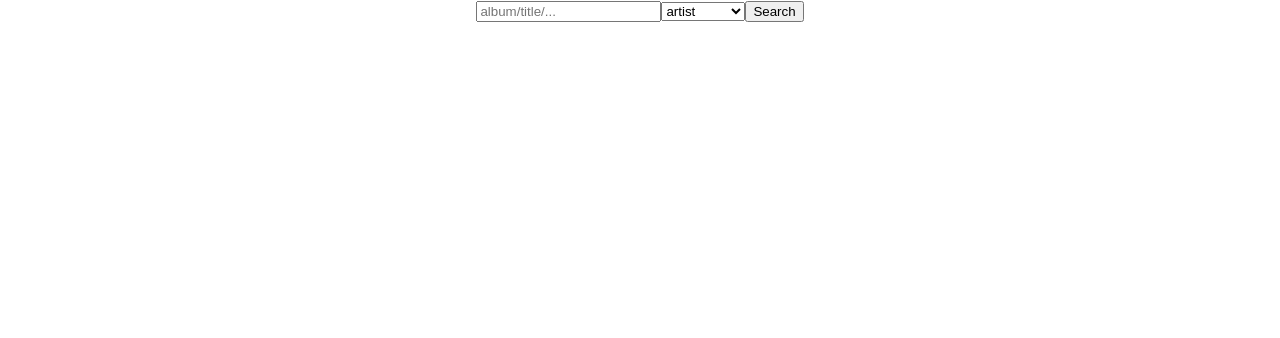
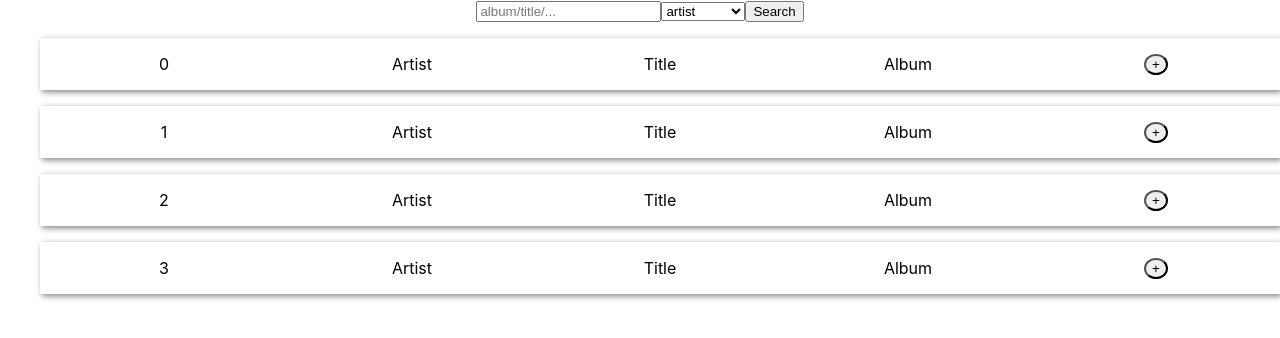
Before and after one commit to lhommenul/music_player, a React (Create React App) app: page / in a window 1280 px wide. Shown: the top 338 px of the page. Built offline with nearby package versions, Linux system fonts and the light colour scheme.

Commit message:
emitter changed and working

```diff
--- a/src/App.js
+++ b/src/App.js
@@ -1,10 +1,13 @@
-import logo from './logo.svg';
 import './App.css';
 import SearchBar from './modules/search/SearchBar';
+import Results from './modules/results/Results';
+import Modal from './modules/results/modal/Modal';
 function App() {
   return (
     <div className="App">
       <SearchBar></SearchBar>
+      <Results></Results>
+      <Modal></Modal>
     </div>
   );
 }
--- /dev/null
+++ b/src/modules/event/index.js
@@ -0,0 +1,11 @@
+const EventEmitter = {
+    _events: {},
+    dispatch: function (event, data) {
+      if (!this._events[event]) return;
+      this._events[event].forEach(callback => callback(data))
+    },
+    subscribe: function (event, callback) {
+      if (!this._events[event]) this._events[event] = [];
+      this._events[event].push(callback);
+  }}
+module.exports = { EventEmitter };
--- a/src/modules/results/Results.jsx
+++ b/src/modules/results/Results.jsx
@@ -1,22 +1,39 @@
 import React from 'react'
 import Result from './result/Result'
 
-const Results = () => {
+let list_res = [
+    {
+
+    },
+    {
+
+    },
+    {
+
+    },
+    {
+
+    },
+]
+
+const Results = (props) => {
     return (
-        <ul>
+        <section>
             {/* MESSAGE */}
             <div>
 
             </div>
             {/* LIST ALL RESULTS */}
-            <div>
-
-            </div>
+            <ul className="list_res">
+                {list_res.map((e,i)=>{
+                    return <Result store={props.store} key={i} index={i}></Result>
+                })}
+            </ul>
             {/* SPINNER LOADER */}
             <div>
 
             </div>
-        </ul>
+        </section>
     )
 }
 
--- /dev/null
+++ b/src/modules/results/modal/Modal.jsx
@@ -0,0 +1,35 @@
+import React from 'react'
+import "./css/style.css";
+import { EventEmitter} from "../../event/index"
+import { useEffect } from 'react';
+
+const Modal = (props) => {
+    let state = false;
+    EventEmitter.subscribe('clickButtonResult',e=>{
+        state = !state;
+        setModalState()
+        console.log(e);
+    });
+    useEffect(() => {
+        setModalState()
+    }, []);
+    function setModalState() {
+        let i = document.querySelector("#modal_window");
+        if (state) {
+            i.classList.add("modal")
+            i.classList.remove("display_none")
+        } else {
+            i.classList.add("display_none")
+        }
+    }
+    return (
+        <div id="modal_window">
+            <button className="modal_btn">x</button>
+            <div className="modal_content">
+
+            </div>
+        </div>
+    )
+}
+
+export default Modal
--- /dev/null
+++ b/src/modules/results/modal/css/style.css
@@ -0,0 +1,35 @@
+.modal{
+    position: fixed;
+    bottom: 0;
+    left: 0;
+    right: 0;
+    top: 0;
+    display: grid;
+    grid-template-columns: auto 90vw auto;
+    grid-template-rows: 10% 90%;
+}
+.display_none{
+    visibility: hidden;
+    height: 0;
+}
+    .modal_btn{
+        place-self: center;
+        background-color: red;
+        color: white;
+        border: none;
+        padding: 1em;
+        grid-column: 3;
+        grid-row: 1;
+        border-radius: 50%;
+    }
+    .modal_content{
+        grid-column: 2;
+        grid-row: 2;
+        height: 100%;
+        width: 100%;
+        border-radius: 3em 3em 0 0;
+        background-color: whitesmoke;
+        box-shadow: 2px 2xp 6px grey;
+        display: flex;
+        flex-direction: column;
+    }
--- a/src/modules/results/result/Result.jsx
+++ b/src/modules/results/result/Result.jsx
@@ -1,14 +1,22 @@
+import { EventEmitter} from "../../event/index"
 import React from 'react'
-
+import { useEffect } from 'react';
+import "./css/style.css"
 const Result = (props) => {
-    let nb = props.nb;
+    let nb = props.index;
+    let _id = 89654;
+    useEffect(() => {
+        document.getElementsByClassName('btn_res')[props.index].addEventListener('click',e=>{
+            EventEmitter.dispatch('clickButtonResult',e)
+        })
+    }, []);
     return (
-        <li>
-            {nb}
+        <li className="result">
+            <span>{nb}</span>
             <p>Artist</p>
             <p>Title</p>
             <p>Album</p>
-            <button>+</button>
+            <button className="btn_res" data-id={_id} >+</button>
         </li>
     )
 }
--- /dev/null
+++ b/src/modules/results/result/css/style.css
@@ -0,0 +1,17 @@
+.list_res{
+    display: grid;
+    row-gap: 1em;
+    align-items: center;
+}
+    .result{
+        min-width: 100%;
+        display: grid;
+        grid-template-columns: repeat(5,1fr);
+        justify-content: center;
+        align-items: center;
+        box-shadow: 2px 2px 6px grey;
+    }
+        .btn_res{
+            place-self: center;
+            border-radius: 50%;
+        }
```
Also changed, not shown: 1 other file (tests, documents, lock files or other folders).
